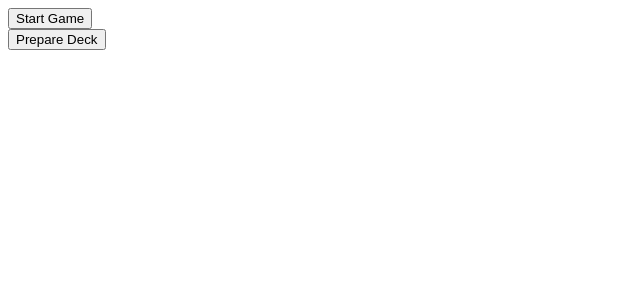
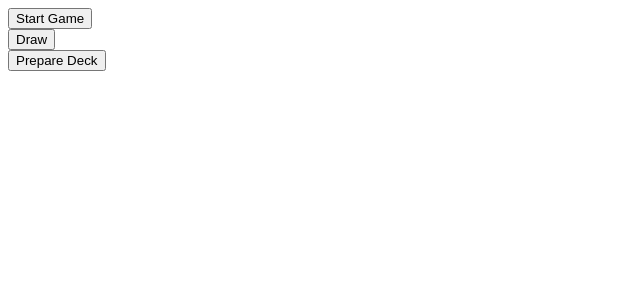
Before and after one commit to klogdog/videojoker, a Vue app in the folder videojoker/: page / in a window 1280 px wide. Shown: the top 300 px of the page, without its empty margins (0-640 px from the left). Built offline with nearby package versions, Linux system fonts and the light colour scheme.

Commit message:
IT WORKS

```diff
--- a/videojoker/src/components/CardHand.vue
+++ b/videojoker/src/components/CardHand.vue
@@ -1,8 +1,9 @@
 <template>
   <div class="hand-container">
     <div v-for="(card, index) in hand" :key="card.value + card.suit" class="card-container">
-      <poker-card :card="card" @cardClick="toggleHold(index)"></poker-card>
+      <poker-card :card="card" :held="heldStatus[index]" @cardClick="toggleHold(index)"></poker-card>
     </div>
+    <button @click="drawNewCards">Draw</button>
   </div>
 </template>
 
@@ -19,10 +20,17 @@ export default {
       type: Array,
       required: true
     },
+    heldStatus: {
+      type: Array,
+      required: true
+    },
   },
   methods: {
     toggleHold(index) {
       this.$emit('toggleHold', index);
+    },
+    drawNewCards() {
+      this.$emit('drawNewCards');
     }
   }
 }
--- a/videojoker/src/components/VideoPokerGame.vue
+++ b/videojoker/src/components/VideoPokerGame.vue
@@ -1,8 +1,7 @@
 <template>
   <div>
     <button @click="startGame">Start Game</button>
-    <button v-if="gameState === 'started'" @click="replaceCards">Draw</button>
-    <card-hand v-if="gameState === 'started'" :hand="hand" @toggleHold="toggleHold"></card-hand>
+    <card-hand :hand="hand" :heldStatus="heldCards" @toggleHold="toggleHold" @drawNewCards="drawNewCards"></card-hand>
     <card-deck ref="cardDeck"></card-deck>
   </div>
 </template>
@@ -19,33 +18,24 @@ export default {
   },
   data() {
     return {
-      gameState: 'idle',  // 'idle', 'started'
       hand: [],
-      heldCards: Array(5).fill(false)
+      heldCards: Array(5).fill(false),
     }
   },
   methods: {
     startGame() {
-      this.gameState = 'started';
-      this.drawHand();
-    },
-    drawHand() {
       this.hand = this.$refs.cardDeck.draw(5);
-    },
-    replaceCards() {
-      for (let i = 0; i < 5; i++) {
-        if (!this.heldCards[i]) {
-          this.hand[i] = this.$refs.cardDeck.draw(1)[0];
-        }
-      }
-      this.heldCards = Array(5).fill(false);
-      this.scoreHand();
     },
     toggleHold(index) {
       this.heldCards[index] = !this.heldCards[index];
     },
-    scoreHand() {
-      // Scoring logic here
+    drawNewCards() {
+      for (let i = 0; i < this.hand.length; i++) {
+        if (!this.heldCards[i]) {
+          this.hand.splice(i, 1, this.$refs.cardDeck.draw(1)[0]);
+        }
+      }
+      this.heldCards = Array(5).fill(false);
     },
   }
 }
```
